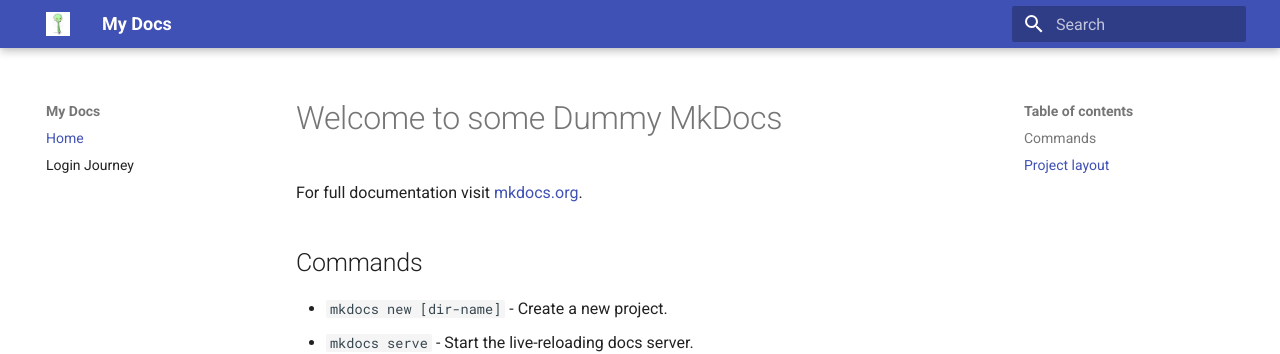
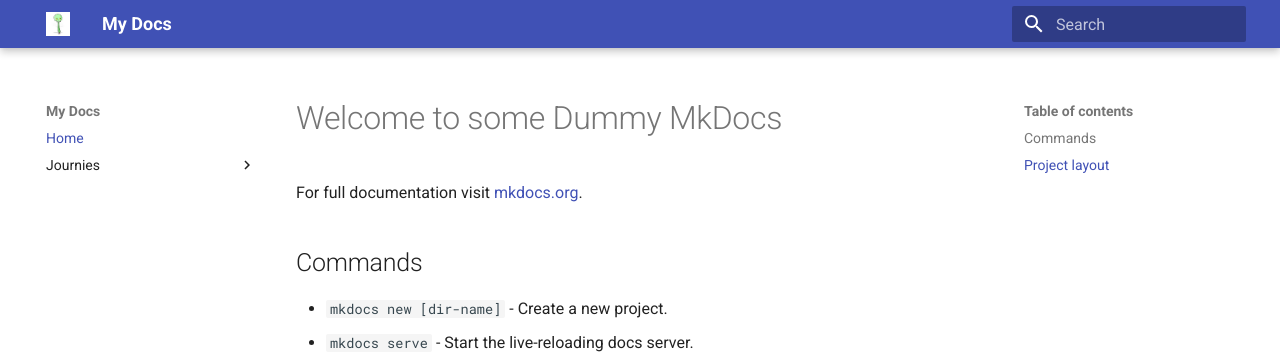
Before and after one commit to sabintho/Architecture, an MkDocs documentation site: the page built from docs/index.md, in a window 1280 px wide. Shown: the top 354 px of the page. Built offline with MkDocs 1.6.1 and Material for MkDocs 9.7.7, drawn with Linux system fonts in a browser that asks for light colours.

Commit message:
Update mkdocs.yml

```diff
--- a/mkdocs.yml
+++ b/mkdocs.yml
@@ -1,7 +1,8 @@
 site_name: My Docs
 nav:
 - Home: index.md
-- Login Journey: Login.md
+- Journies:
+  - Login: Login.md
 theme:
   logo: assets/spine.jpg
   name: material
```
